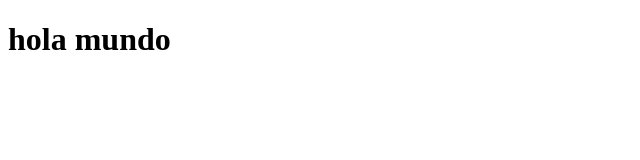
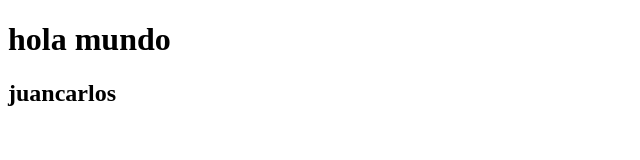
Before and after one commit to JuancarlosArriola00/practica, a plain HTML site: page index.html in a window 1280 px wide. Shown: the whole page, without its empty margins (0-640 px from the left). Drawn offline with Linux system fonts and the light colour scheme.

Commit message:
adicion de etiqueta h2

```diff
--- a/index.html
+++ b/index.html
@@ -11,7 +11,7 @@
 <body>
 
     <h1>hola mundo</h1>
-
+    <h2>juancarlos</h2>
 </body>
 
 </html>
```
